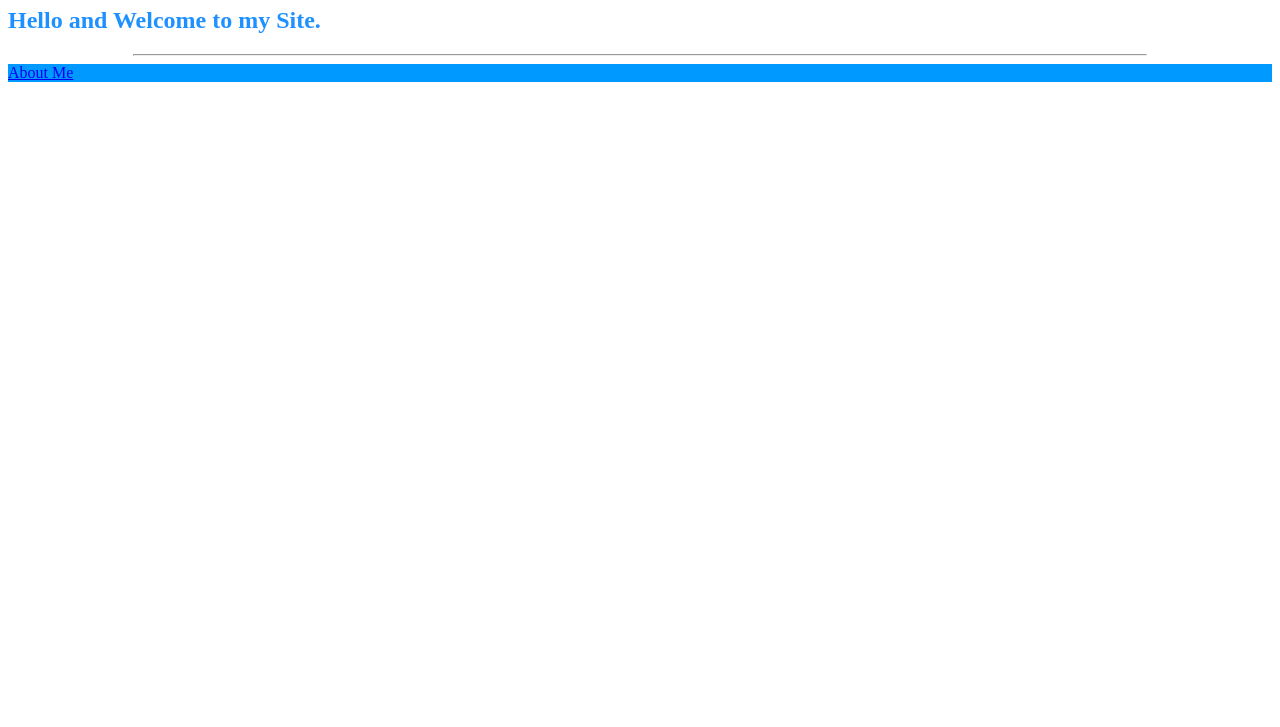
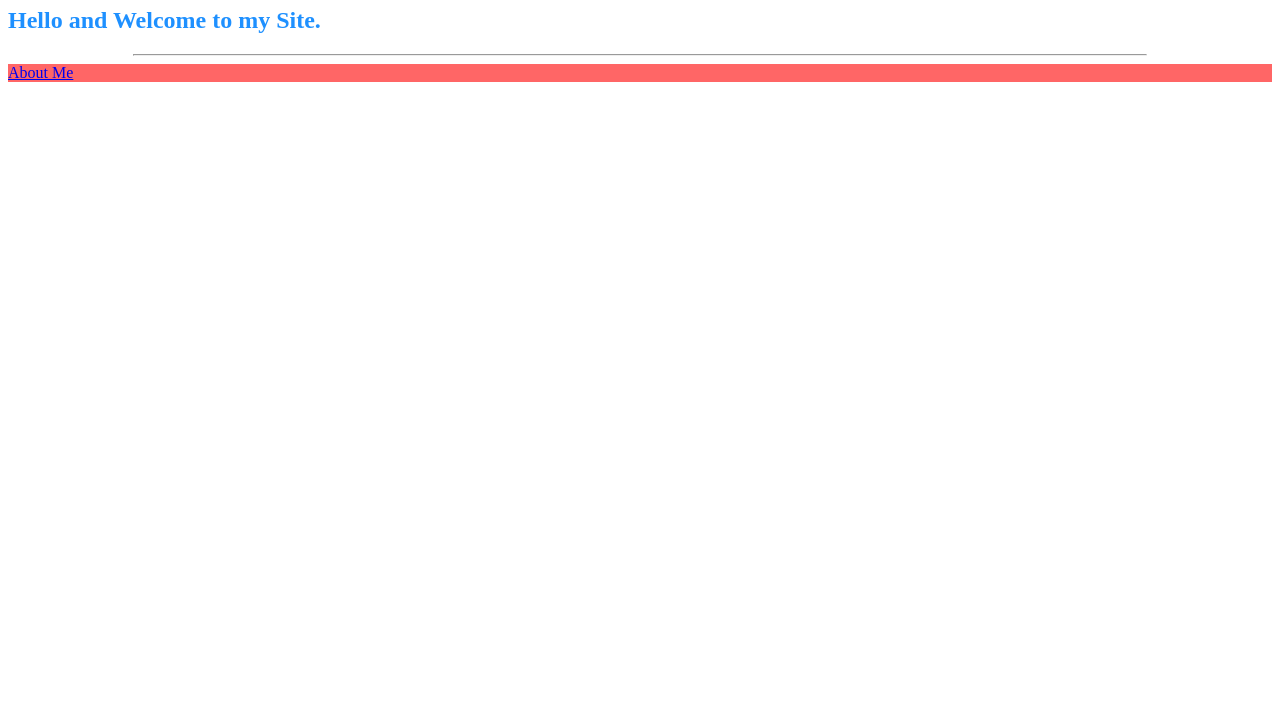
Before and after one commit to wrafab/swaseys, a plain HTML site: page index.html in a window 1280 px wide. Shown: the part 73-800 px from the top of the page. Drawn offline with Linux system fonts and the light colour scheme.

Commit message:
Update index.html

```diff
--- a/index.html
+++ b/index.html
@@ -11,7 +11,7 @@
 
 <hr style="width:80%">
 
- <div style="background:#0099ff;color:black">
+ <div style="background:#ff6666;color:black">
  <a href="me.html">About Me</a>
 
 </body>
```
